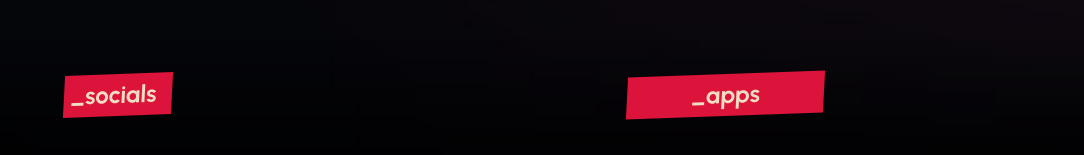
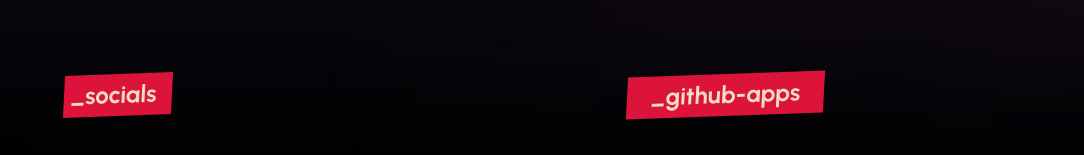
Before and after one commit to vchaillo/vchaillo.github.io, an Angular app: page / in a window 1280 px wide. Shown: the part 2951-3106 px from the top of the page, without its empty margins (196-1280 px from the left). Built offline with nearby package versions, Linux system fonts and the light colour scheme.

Commit message:
Update directory link after github-apps repository rename

```diff
--- a/src/app/components/footer/footer.component.html
+++ b/src/app/components/footer/footer.component.html
@@ -20,7 +20,7 @@
 		</div>
 	</div>
 	<div class="links">
-		<h3 class="label">_apps</h3>
-		<a href="https://vchaillo.github.io/apps/">Toutes les applications</a>
+		<h3 class="label">_github-apps</h3>
+		<a href="https://vchaillo.github.io/github-apps/">Toutes les applications</a>
 	</div>
 </footer>
```
